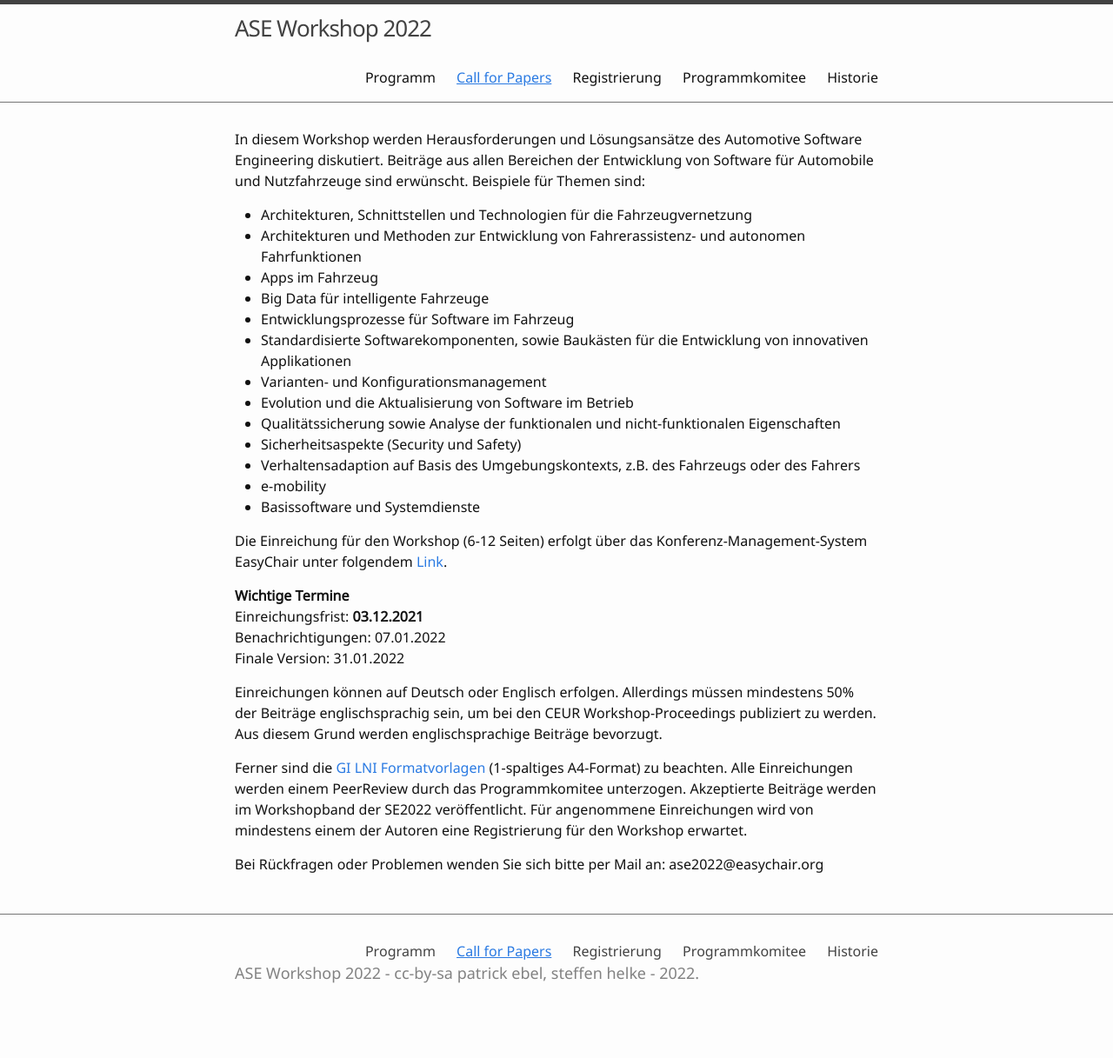
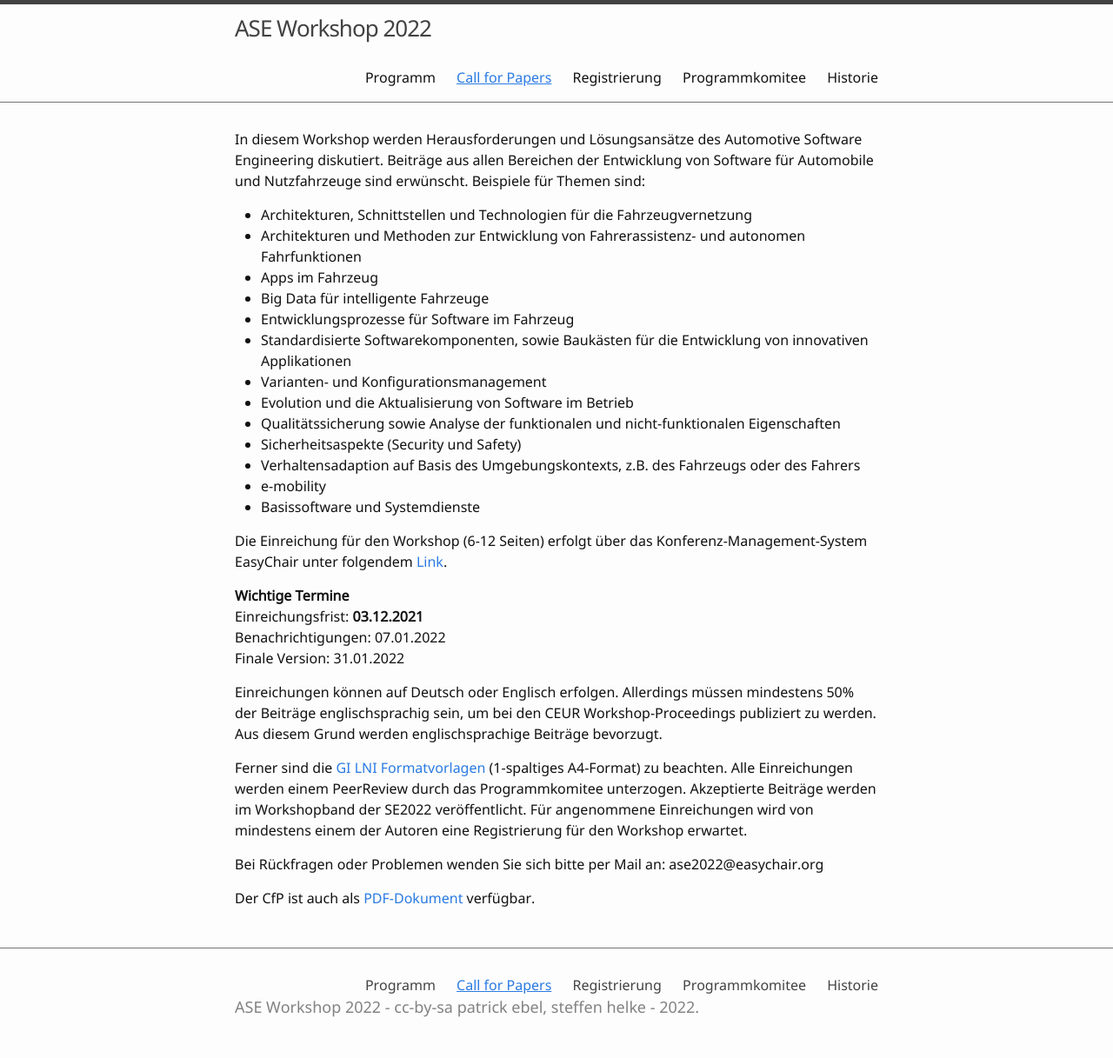
Before and after one commit to ASE-Workshop/2022, a Jekyll site: the page built from 1-call-for-papers.md, in a window 1280 px wide. Shown: the whole page at 87% size. Built offline with Jekyll 4.4.1, drawn with Linux system fonts in a browser that asks for light colours; before the commit the page ends 1178 px from its top, so only the background shows below that.

Commit message:
Update 1-call-for-papers.md

```diff
--- a/1-call-for-papers.md
+++ b/1-call-for-papers.md
@@ -33,3 +33,5 @@ Einreichungen können auf Deutsch oder Englisch erfolgen. Allerdings müssen min
 Ferner sind die [GI LNI Formatvorlagen](https://gi.de/service/publikationen/lni#panel-2270-0) (1-spaltiges A4-Format) zu beachten. Alle Einreichungen werden einem PeerReview durch das Programmkomitee unterzogen. Akzeptierte Beiträge werden im Workshopband der SE2022 veröffentlicht. Für angenommene Einreichungen wird von mindestens einem der Autoren eine Registrierung für den Workshop erwartet.
 
 Bei Rückfragen oder Problemen wenden Sie sich bitte per Mail an: ase2022@easychair.org
+
+Der CfP ist auch als [PDF-Dokument](https://github.com/ASE-Workshop/2022/blob/main/images/ASE2022-WorkshopCfP.pdf) verfügbar.
```
